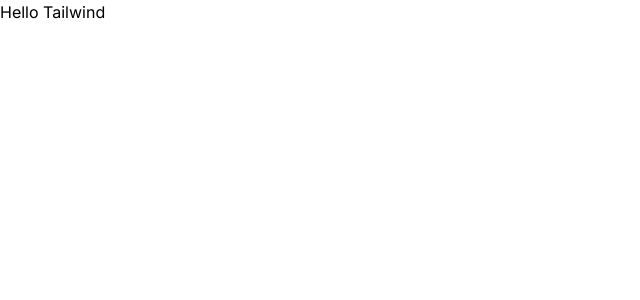
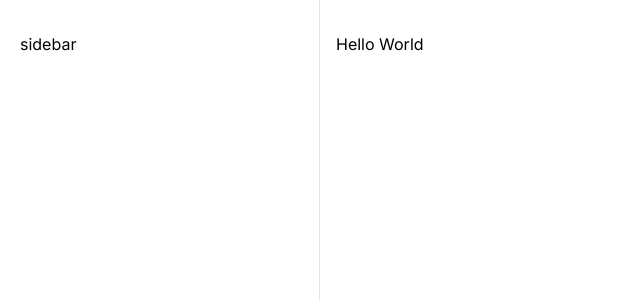
Before and after one commit to gabrieldesiderio/tailwind-next, a Next.js app: page / in a window 1280 px wide. Shown: the top 300 px of the page, without its empty margins (0-640 px from the left). Built offline with nearby package versions, Linux system fonts and the light colour scheme.

Commit message:
layout structure

```diff
--- a/src/app/layout.tsx
+++ b/src/app/layout.tsx
@@ -16,7 +16,12 @@
 }) {
   return (
     <html lang="en">
-      <body className={inter.className}>{children}</body>
+      <body className={inter.className}>
+        <div className="grid min-h-screen grid-cols-app">
+          <aside className="border-r border-zinc-200 px-5 py-8">sidebar</aside>
+          <main className="px-4 pb-12 pt-8">{children}</main>
+        </div>
+      </body>
     </html>
   )
 }
--- a/src/app/page.tsx
+++ b/src/app/page.tsx
@@ -1,7 +1,3 @@
 export default function Home() {
-  return (
-    <div className="black flex bg-white ">
-      <h1>Hello Tailwind</h1>
-    </div>
-  )
+  return <h1>Hello World</h1>
 }
--- a/tailwind.config.js
+++ b/tailwind.config.js
@@ -1,13 +1,11 @@
 /** @type {import('tailwindcss').Config} */
 module.exports = {
-  content: [
-    './src/**/*.tsx',
-  ],
+  content: ['./src/**/*.tsx'],
   theme: {
     extend: {
-      colors: {
-        gabriel: '#8257e6'
-      }
+      gridTemplateColumns: {
+        app: 'minmax(18rem, 20rem) 1fr',
+      },
     },
   },
   plugins: [],
```
